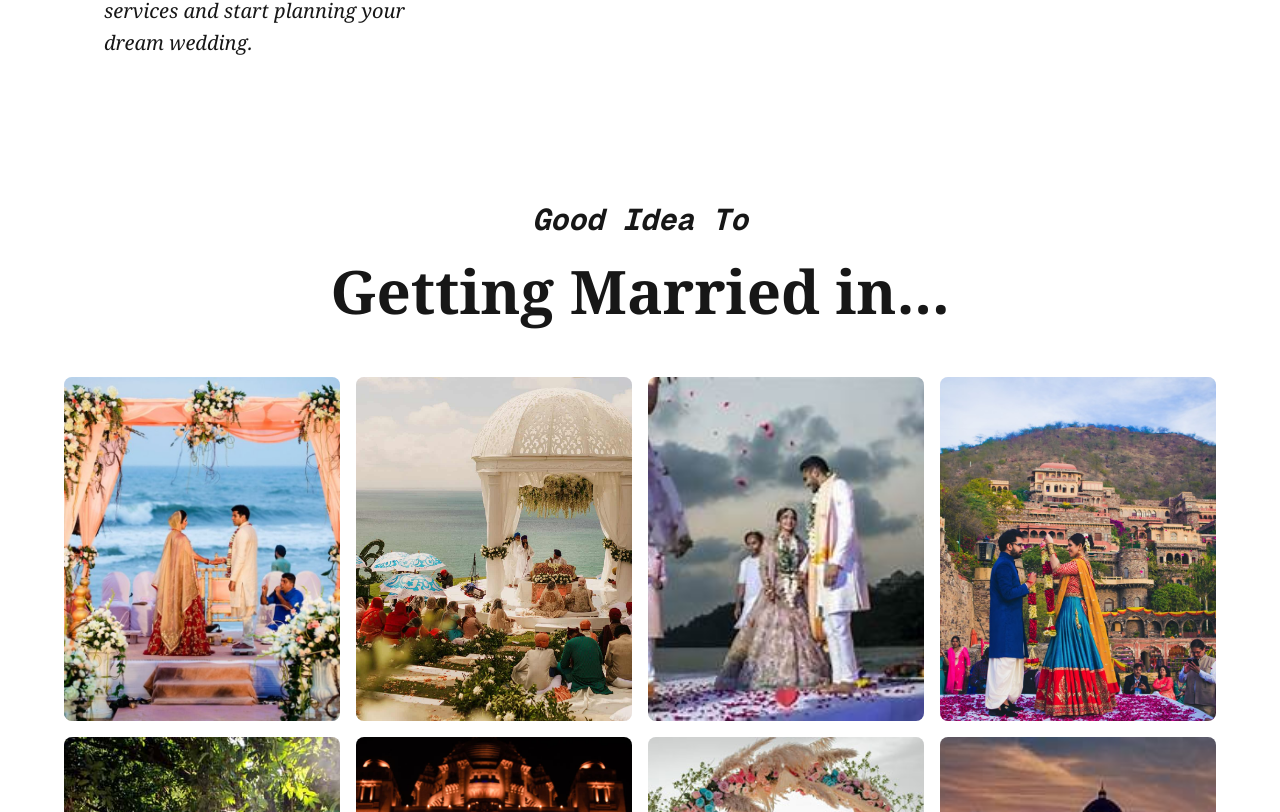
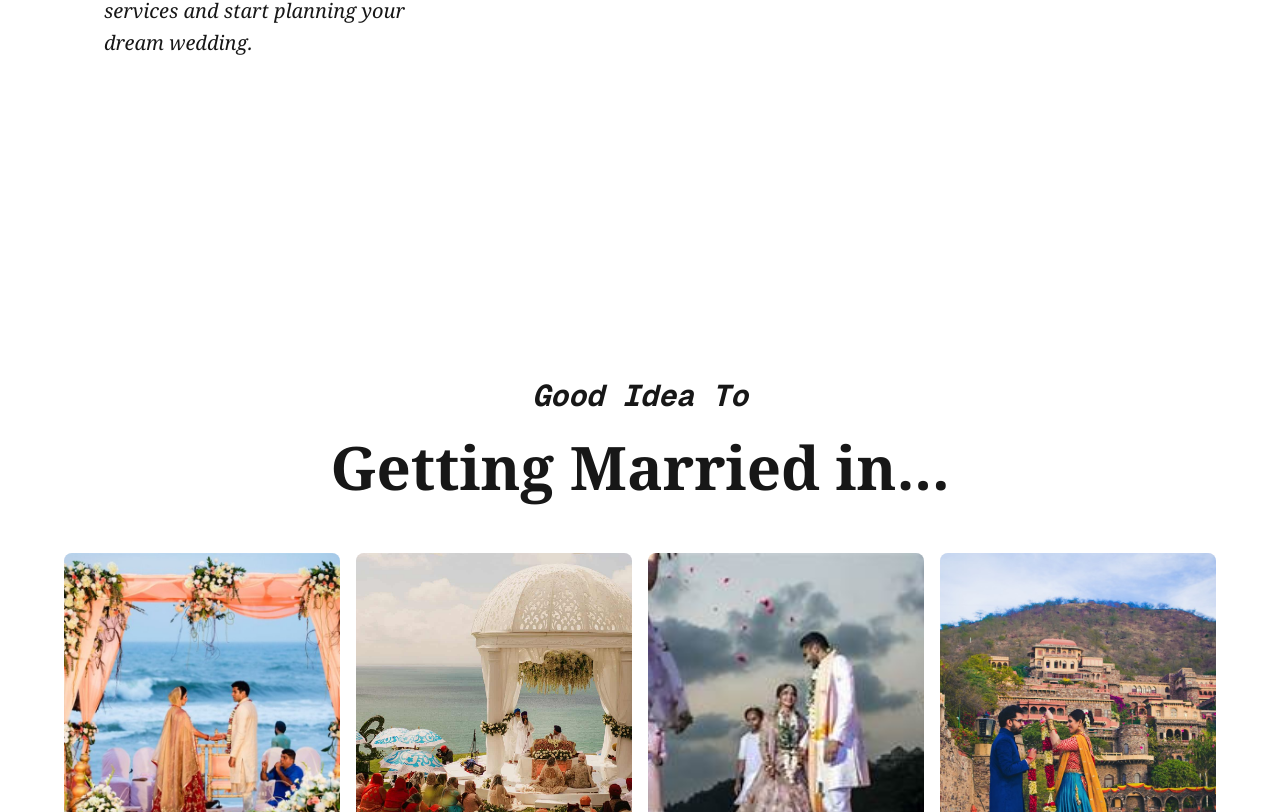
Before and after one commit to vaibhav-09dev/travelapp, a Next.js app: page /wedding in a window 1280 px wide. Shown: the part 1908-2720 px from the top of the page. Built offline with nearby package versions, Linux system fonts and the light colour scheme.

Commit message:
Updated UI components and styles

```diff
--- a/src/app/wedding/page.jsx
+++ b/src/app/wedding/page.jsx
@@ -78,10 +78,10 @@ const Page = () => {
         <h2 className="text-3xl md:text-5xl font-bold underline font-serif text-primary text-center mb-12">
           Explore Our Wedding Packages
         </h2>
-        <div className="md:h-[500] h-[570]">
+        <div className="md:h-[500] h-[570] pb-16">
           <Wedding2 />
         </div>
-        <div className="mt-12">
+        <div className="mt-12 pt-16">
           <Wedding3 />
         </div>
       </div>
--- a/src/components/Wedding2.jsx
+++ b/src/components/Wedding2.jsx
@@ -13,17 +13,16 @@ const Wedding2 = () => {
         <h1 className="text-4xl md:text-6xl font-extrabold text-stone-600 font-serif text-secondary mb-6">
           Your Way...
         </h1>
-        <p className="text-base md:text-xl  font-medium italic font-serif text-muted leading-relaxed">
+        <p className="md:text-xl font-medium italic font-serif text-muted leading-relaxed">
           At our travel company, we believe that every couple deserves the
           wedding of their dreams. Let us make your destination wedding a
           reality. Contact us today to learn more about our destination wedding
           services and start planning your dream wedding.
         </p>
-
       </div>
 
       {/* Rolling Gallery Section */}
-      <div className="w-full md:w-[800px] md:mb-0 mb-40 md:mt-0">
+      <div className="w-full md:w-[800px] md:mb-0 mb-20 md:mt-0">
         <RollingGallery autoplay={true} pauseOnHover={true} />
       </div>
     </div>
```
